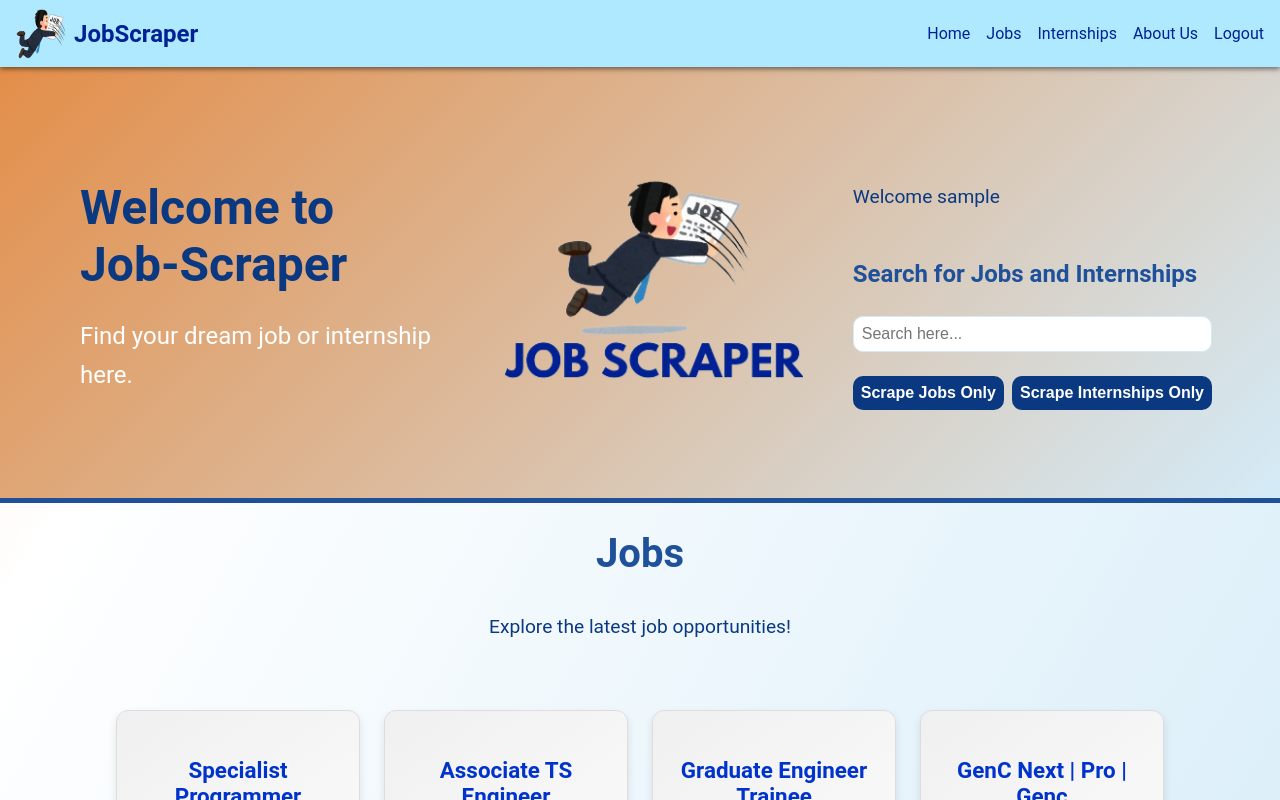
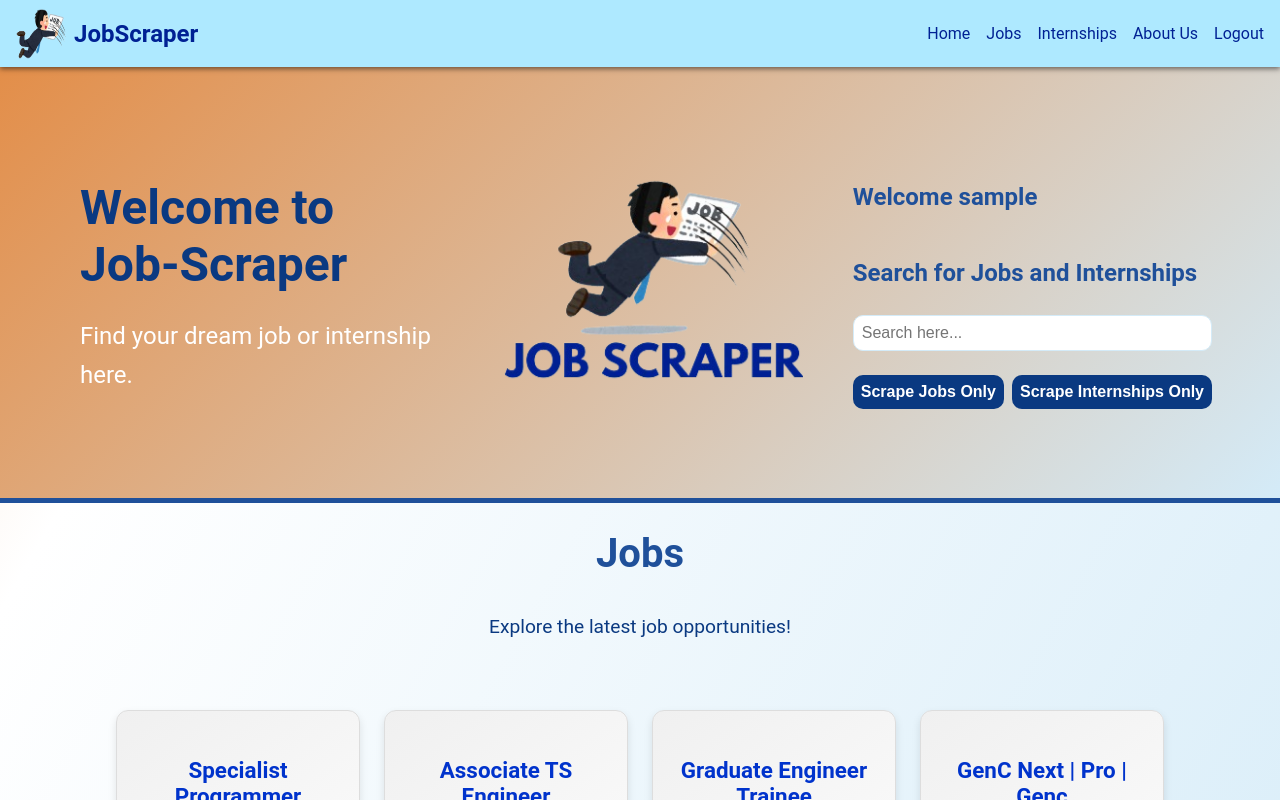
Before and after one commit to apeksha-ankola/JobScraper-Frontend, a React (Create React App) app: page / in a window 1280 px wide. Shown: the top 800 px of the page. Built offline with nearby package versions, Linux system fonts and the light colour scheme; sample sign-in values are in the browser's storage.

Commit message:
added alert for bad signup req

```diff
--- a/src/Components/Dashboard/LoginSignup.jsx
+++ b/src/Components/Dashboard/LoginSignup.jsx
@@ -75,6 +75,11 @@ const LoginSignup = ({ setIsAuthenticated }) => {
       if (error.response) {
         // Check if the response contains a 401 status and display the message
         if (error.response.status === 401) {
+          alert(error.response.data.message); // Show the backend message for 401 error
+        } else {
+          setError(error.response.data.message || 'An error occurred');
+        }
+        if (error.response.status === 409) {
           alert(error.response.data.message); // Show the backend message for 401 error
         } else {
           setError(error.response.data.message || 'An error occurred');
--- a/src/Components/Landingpage/LandingPage.jsx
+++ b/src/Components/Landingpage/LandingPage.jsx
@@ -168,7 +168,7 @@ const LandingPage = ({ setView }) => {
       {!loading && (
 
         <div className="search-container">
-        <p>Welcome {name}</p>
+        <h2>Welcome {name}</h2>
           <h2>Search for Jobs and Internships</h2>
           <input
             type="text"
```
